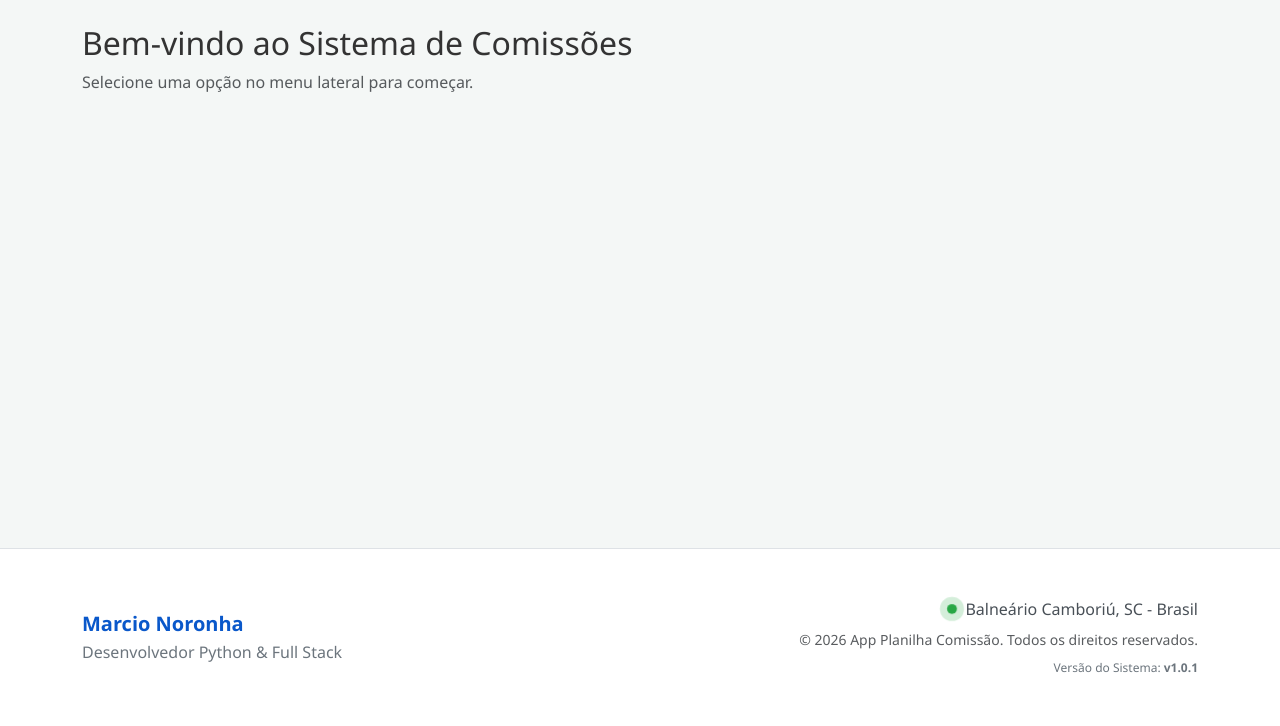
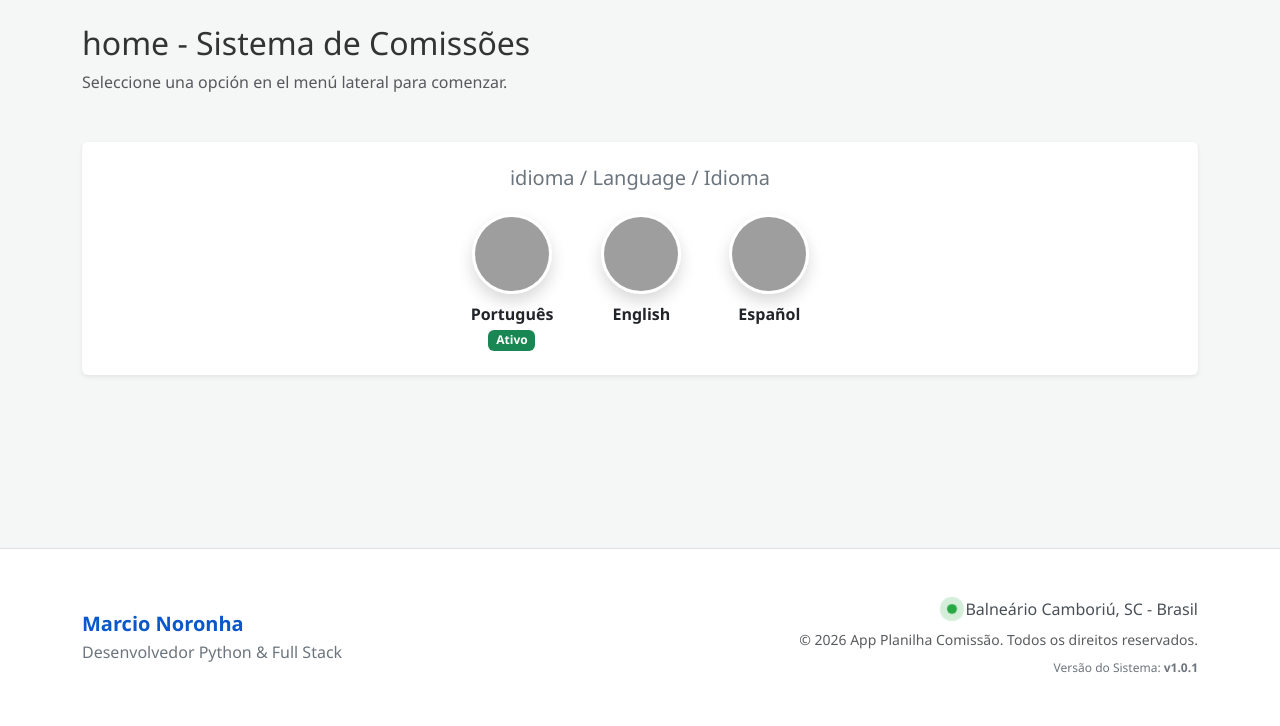
Before and after one commit to marcionoronha1995/app_planilha_comissao, a Python web app: template templates/index.html in a window 1280 px wide. Shown: the part 74-800 px from the top of the page. Run offline with Jinja, Linux system fonts and the light colour scheme; the template is opened without the code that fills it, so the values that code supplies are empty; grey boxes are pictures that could not be loaded.

Commit message:
ingles e espanhol

```diff
--- a/templates/index.html
+++ b/templates/index.html
@@ -1,10 +1,58 @@
 {% extends "base.html" %}
 
 {% block conteudo %}
+    <style>
+        .flag-ball {
+            width: 80px;
+            height: 80px;
+            object-fit: cover;
+            border: 3px solid #fff;
+            transition: all 0.3s ease;
+        }
+        .flag-ball:hover {
+            transform: scale(1.1);
+            box-shadow: 0 8px 15px rgba(0,0,0,0.2) !important;
+            border-color: #0d6efd;
+        }
+        .lang-link {
+            display: inline-block;
+            text-decoration: none;
+        }
+    </style>
 
     <div class="mt-4">
-        <h2>Bem-vindo ao Sistema de Comissões</h2>
-        <p class="text-muted">Selecione uma opção no menu lateral para começar.</p>
+        <h2>{{ _('home') }} - Sistema de Comissões</h2>
+        <p class="text-muted">{{ _('Selecione uma opção no menu lateral para começar.') if session.get('idioma') == 'pt' else 'Select an option in the sidebar to start.' if session.get('idioma') == 'en' else 'Seleccione una opción en el menú lateral para comenzar.' }}</p>
+
+        <!-- Seleção de Idioma com Ícones -->
+        <div class="card shadow-sm mt-5 border-0">
+            <div class="card-body p-4 text-center">
+                <h5 class="mb-4 text-secondary">{{ _('idioma') }} / Language / Idioma</h5>
+                <div class="d-flex justify-content-center gap-5">
+                    <div class="text-center">
+                        <a href="{{ url_for('set_config', tipo='idioma', valor='pt') }}" class="lang-link">
+                            <img src="https://flagcdn.com/w160/br.png" alt="Brasil" class="rounded-circle shadow flag-ball mb-2">
+                            <div class="fw-bold text-dark">Português</div>
+                            {% if session.get('idioma', 'pt') == 'pt' %}<span class="badge bg-success">Ativo</span>{% endif %}
+                        </a>
+                    </div>
+                    <div class="text-center">
+                        <a href="{{ url_for('set_config', tipo='idioma', valor='en') }}" class="lang-link">
+                            <img src="https://flagcdn.com/w160/us.png" alt="English" class="rounded-circle shadow flag-ball mb-2">
+                            <div class="fw-bold text-dark">English</div>
+                            {% if session.get('idioma') == 'en' %}<span class="badge bg-success">Active</span>{% endif %}
+                        </a>
+                    </div>
+                    <div class="text-center">
+                        <a href="{{ url_for('set_config', tipo='idioma', valor='es') }}" class="lang-link">
+                            <img src="https://flagcdn.com/w160/es.png" alt="Español" class="rounded-circle shadow flag-ball mb-2">
+                            <div class="fw-bold text-dark">Español</div>
+                            {% if session.get('idioma') == 'es' %}<span class="badge bg-success">Activo</span>{% endif %}
+                        </a>
+                    </div>
+                </div>
+            </div>
+        </div>
     </div>
 
 {% endblock %}
```
Also changed, not shown: app.py (+11 -1 lines).
